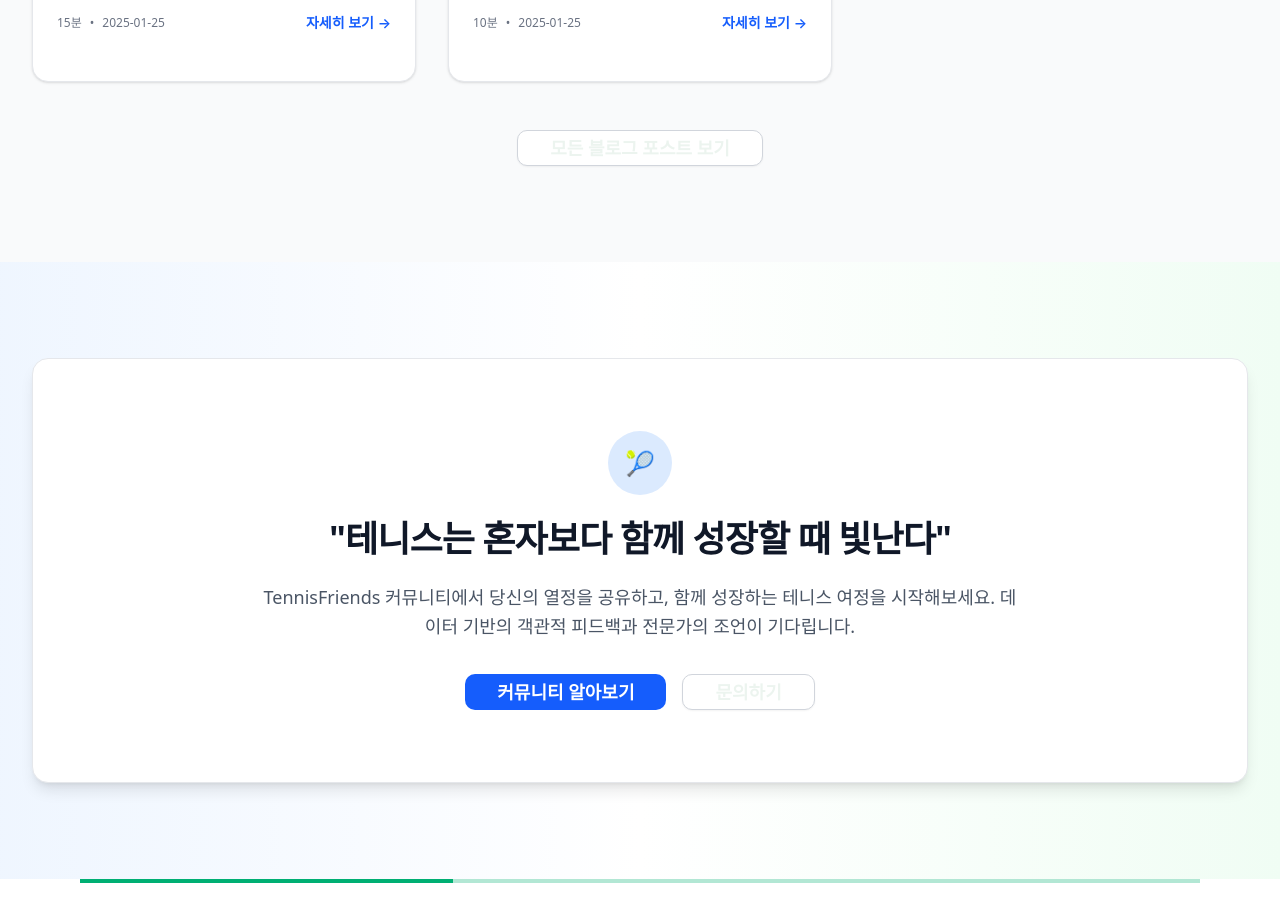
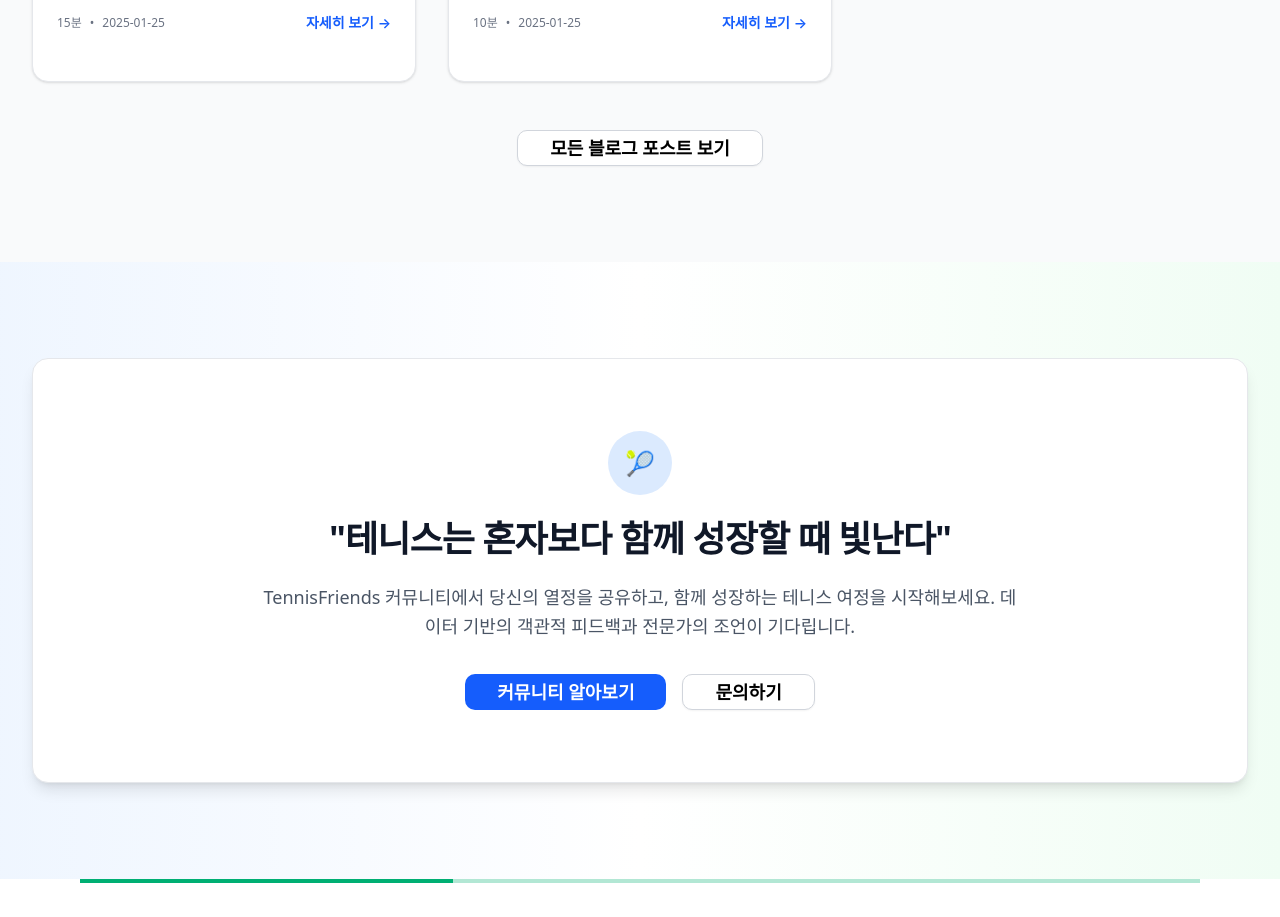
Before and after one commit to lsk7209/tennis_friends, a Next.js app: page / in a window 1280 px wide. Shown: the part 3620-4537 px from the top of the page. Built offline with nearby package versions, Linux system fonts and the light colour scheme; a web font is replaced by a local one.

Commit message:
fix(ui/button): 기본 텍스트 색상을 text-black로 강제하고 hover 시 색상 변경 제거 (outline/ghost)

```diff
--- a/src/components/ui/button.tsx
+++ b/src/components/ui/button.tsx
@@ -5,7 +5,7 @@
 import { cn } from "@/lib/utils"
 
 const buttonVariants = cva(
-  "inline-flex items-center justify-center gap-2 whitespace-nowrap rounded-md text-sm font-medium transition-all disabled:pointer-events-none disabled:opacity-50 [&_svg]:pointer-events-none [&_svg:not([class*='size-'])]:size-4 shrink-0 [&_svg]:shrink-0 outline-none focus-visible:border-ring focus-visible:ring-ring/50 focus-visible:ring-[3px] aria-invalid:ring-destructive/20 dark:aria-invalid:ring-destructive/40 aria-invalid:border-destructive",
+  "inline-flex items-center justify-center gap-2 whitespace-nowrap rounded-md text-sm font-medium transition-all disabled:pointer-events-none disabled:opacity-50 [&_svg]:pointer-events-none [&_svg:not([class*='size-'])]:size-4 shrink-0 [&_svg]:shrink-0 outline-none focus-visible:border-ring focus-visible:ring-ring/50 focus-visible:ring-[3px] aria-invalid:ring-destructive/20 dark:aria-invalid:ring-destructive/40 aria-invalid:border-destructive text-black dark:text-black",
   {
     variants: {
       variant: {
@@ -13,11 +13,11 @@
         destructive:
           "bg-destructive text-white hover:bg-destructive/90 focus-visible:ring-destructive/20 dark:focus-visible:ring-destructive/40 dark:bg-destructive/60",
         outline:
-          "border bg-background shadow-xs hover:bg-accent hover:text-accent-foreground dark:bg-input/30 dark:border-input dark:hover:bg-input/50",
+          "border bg-background shadow-xs hover:bg-accent dark:bg-input/30 dark:border-input dark:hover:bg-input/50",
         secondary:
           "bg-secondary text-secondary-foreground hover:bg-secondary/80",
         ghost:
-          "hover:bg-accent hover:text-accent-foreground dark:hover:bg-accent/50",
+          "hover:bg-accent dark:hover:bg-accent/50",
         link: "text-primary underline-offset-4 hover:underline",
       },
       size: {
```
